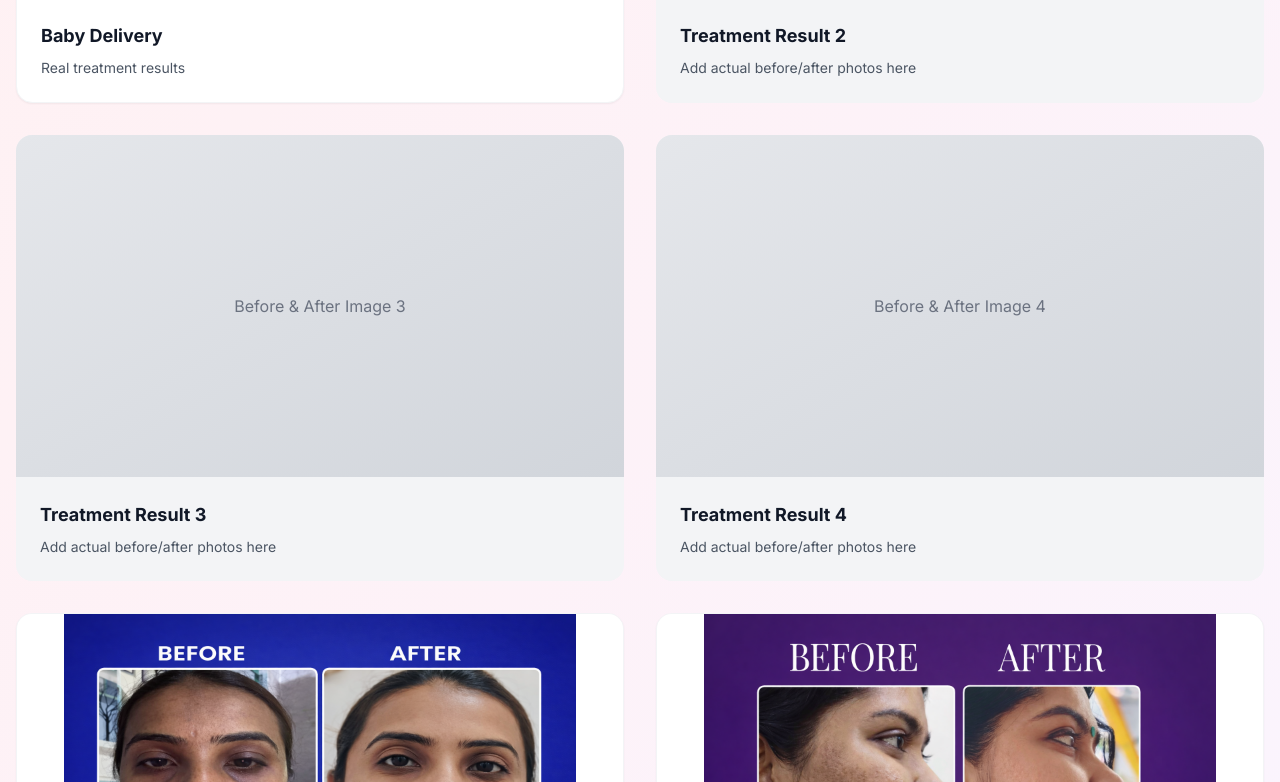
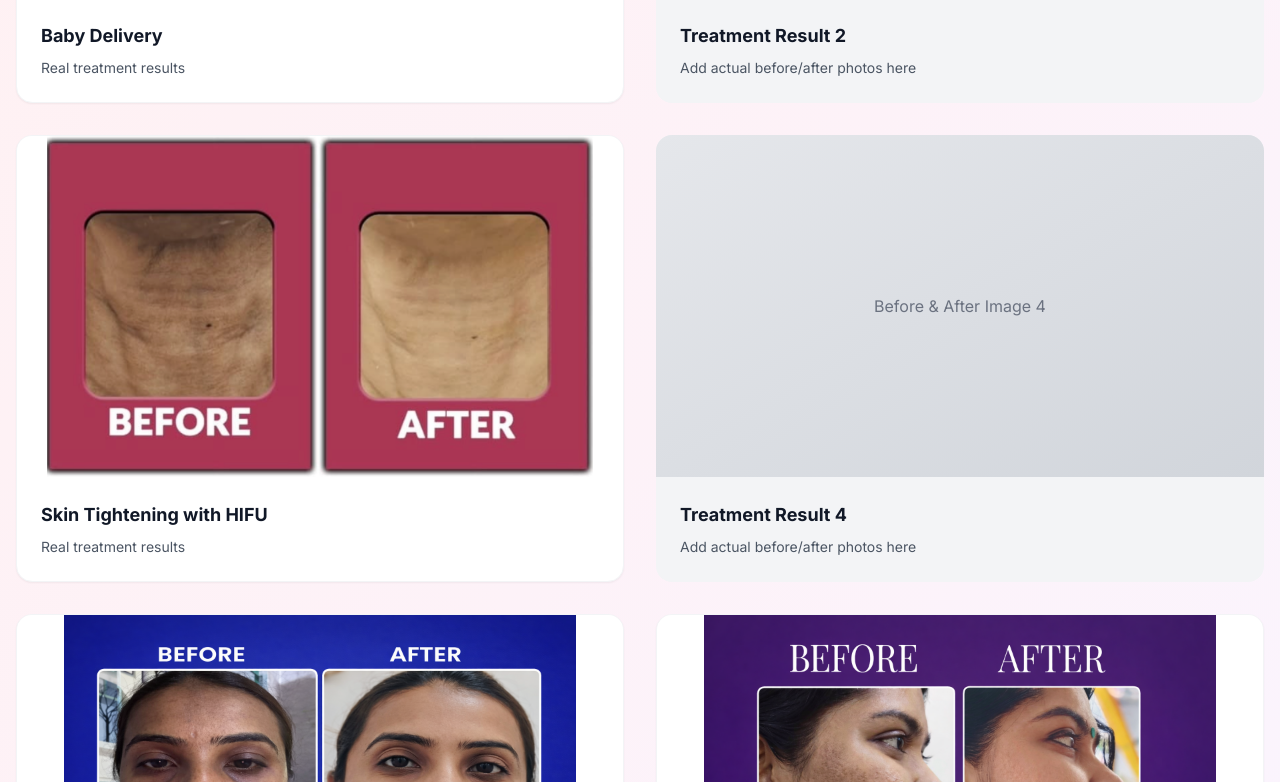
Before and after one commit to nidhishagrawal/dr-aparana-clinic, a Next.js app: page /treatments in a window 1280 px wide. Shown: the part 725-1507 px from the top of the page. Built offline with nearby package versions, Linux system fonts and the light colour scheme.

Commit message:
file committed

```diff
--- a/app/about/page.tsx
+++ b/app/about/page.tsx
@@ -134,7 +134,7 @@ export default function AboutPage() {
                     On <strong>September 21, 2023</strong>, a skilled surgical team made a Pfannensteil incision. The mass, weighing <strong className="text-primary-600">3.780 kg</strong> and described as posterior multilobulated, was meticulously extracted. The procedure utilized a strategic injection of vasopressin to avoid opening the uterine cavity.
                   </p>
                 </div>
-                <div className="relative w-full max-w-md mx-auto aspect-[3/4] rounded-xl overflow-hidden shadow-lg border-2 border-primary-200 bg-transparent">
+                <div className="relative w-full max-w-xs mx-auto aspect-[3/4] rounded-xl overflow-hidden shadow-lg border-2 border-primary-200 bg-transparent">
                   <CaseStoryImage
                     src="/images/case-story-myomectomy.jpg"
                     alt="Dr. Aparna Ghosh with 3.8 kg fibroid removed at Surya Hospital, Chembur"
--- a/app/treatments/page.tsx
+++ b/app/treatments/page.tsx
@@ -46,18 +46,45 @@ export default function TreatmentsPage() {
               </div>
             </div>
 
-            {/* Placeholder for before/after images */}
-            {[2, 3, 4].map((item) => (
-              <div key={item} className="bg-gray-100 rounded-2xl overflow-hidden">
-                <div className="aspect-video bg-gradient-to-br from-gray-200 to-gray-300 flex items-center justify-center">
-                  <span className="text-gray-500">Before & After Image {item}</span>
-                </div>
-                <div className="p-6">
-                  <h3 className="font-bold text-lg mb-2">Treatment Result {item}</h3>
-                  <p className="text-gray-600 text-sm">Add actual before/after photos here</p>
-                </div>
+            {/* Treatment Result 2 */}
+            <div className="bg-gray-100 rounded-2xl overflow-hidden">
+              <div className="aspect-video bg-gradient-to-br from-gray-200 to-gray-300 flex items-center justify-center">
+                <span className="text-gray-500">Before & After Image 2</span>
               </div>
-            ))}
+              <div className="p-6">
+                <h3 className="font-bold text-lg mb-2">Treatment Result 2</h3>
+                <p className="text-gray-600 text-sm">Add actual before/after photos here</p>
+              </div>
+            </div>
+
+            {/* Treatment Result 3 */}
+            <div className="bg-white rounded-2xl overflow-hidden shadow-sm border border-gray-100">
+              <div className="relative aspect-video bg-white">
+                <Image
+                  src="/images/treatments/treatment3.png"
+                  alt="Skin Tightening with HIFU - Before & After Treatment Results"
+                  fill
+                  className="object-contain"
+                  sizes="(max-width: 768px) 100vw, 50vw"
+                  unoptimized={process.env.NODE_ENV === 'development'}
+                />
+              </div>
+              <div className="p-6">
+                <h3 className="font-bold text-lg mb-2">Skin Tightening with HIFU</h3>
+                <p className="text-gray-600 text-sm">Real treatment results</p>
+              </div>
+            </div>
+
+            {/* Treatment Result 4 */}
+            <div className="bg-gray-100 rounded-2xl overflow-hidden">
+              <div className="aspect-video bg-gradient-to-br from-gray-200 to-gray-300 flex items-center justify-center">
+                <span className="text-gray-500">Before & After Image 4</span>
+              </div>
+              <div className="p-6">
+                <h3 className="font-bold text-lg mb-2">Treatment Result 4</h3>
+                <p className="text-gray-600 text-sm">Add actual before/after photos here</p>
+              </div>
+            </div>
 
             {/* Treatment Result 5 */}
             <div className="bg-white rounded-2xl overflow-hidden shadow-sm border border-gray-100">
```
Also changed, not shown: public/images/treatments/treatment3.png (added).
